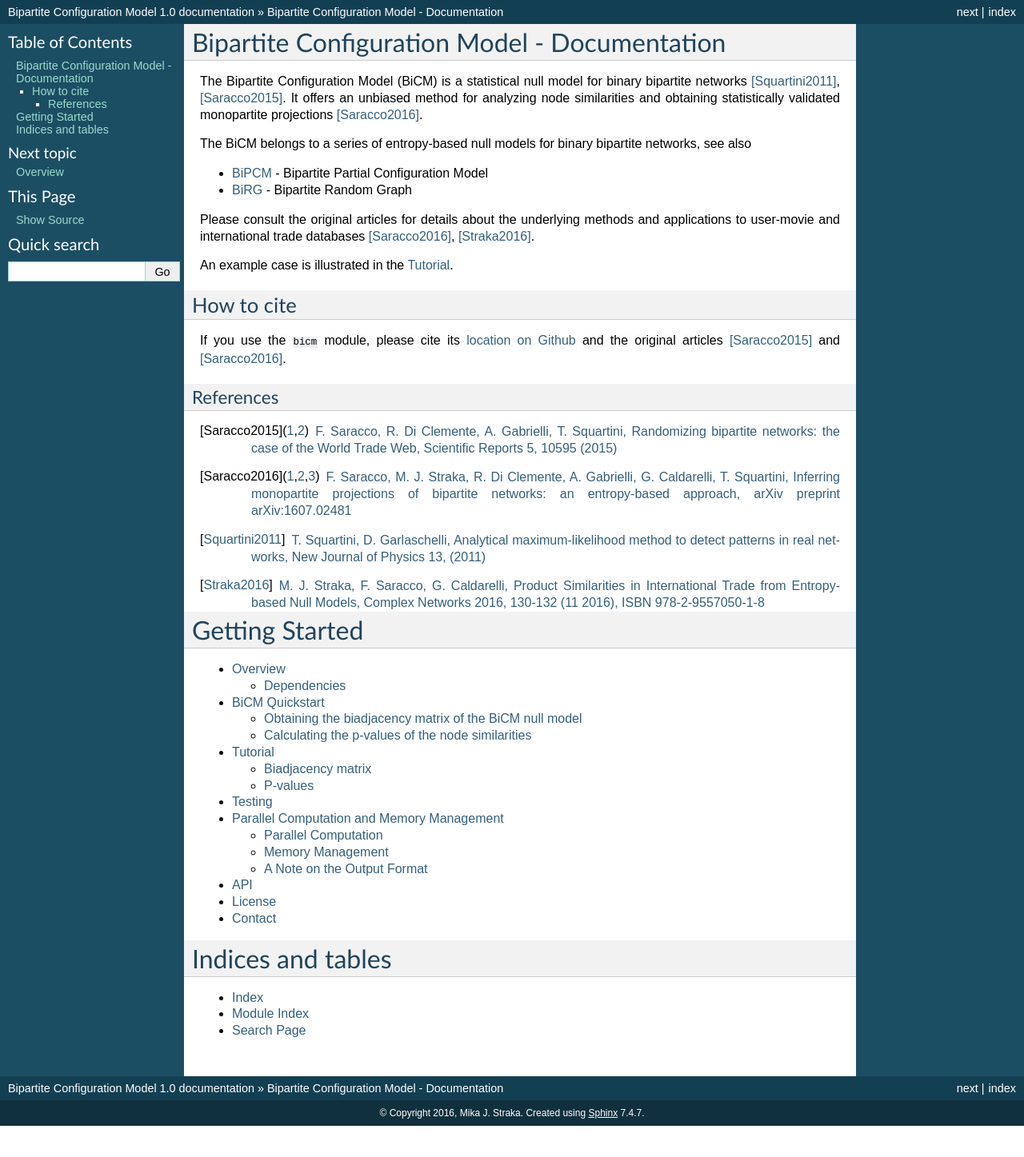
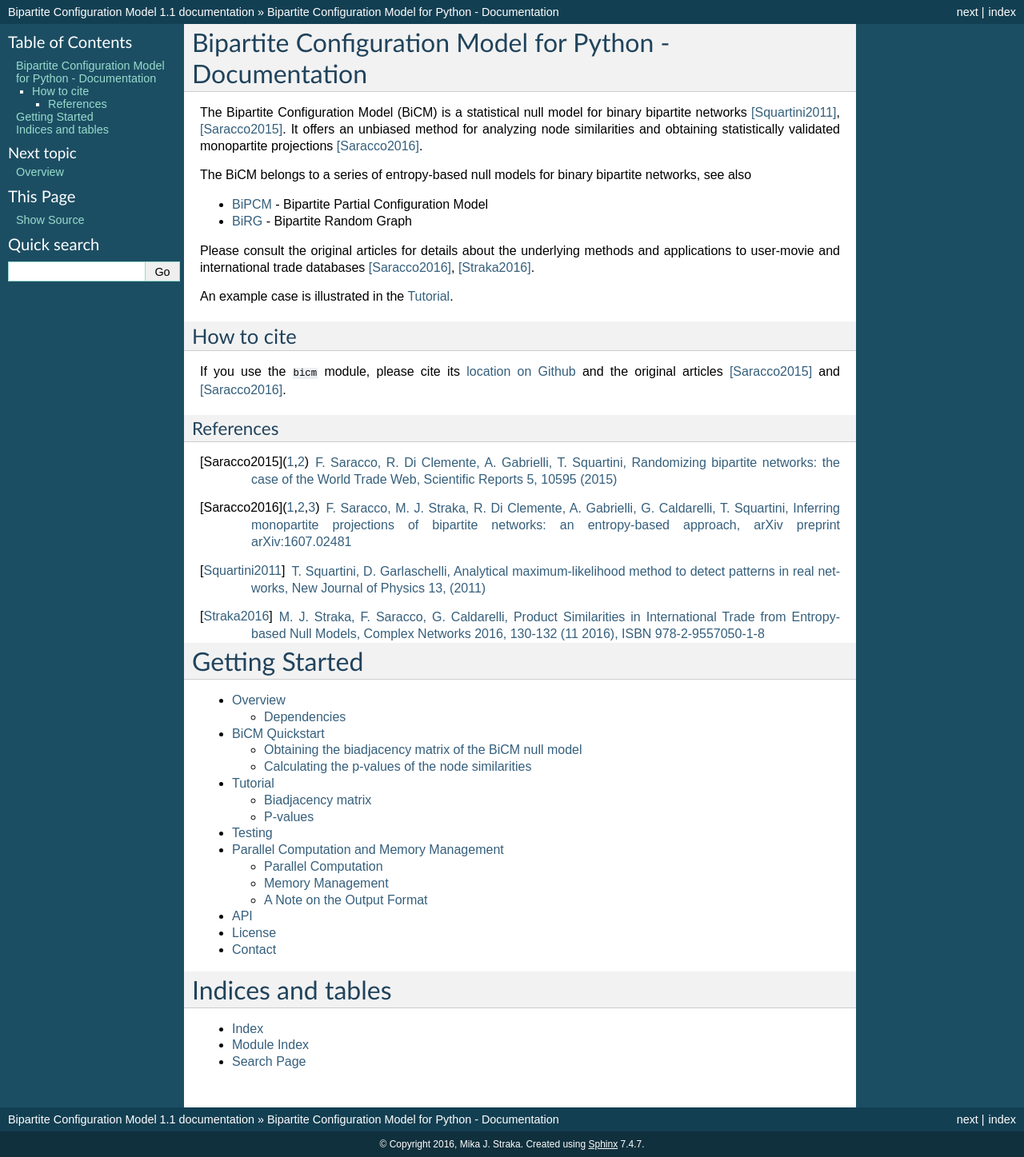
Before and after one commit to tsakim/bicm, a Sphinx documentation site: the page built from docs/index.rst, in a window 1280 px wide. Shown: the whole page at 80% size. Built offline with Sphinx 7.4.7, drawn with Linux system fonts in a browser that asks for light colours; before the commit the page ends 1408 px from its top, so only the background shows below that.

Commit message:
Title in documentation updated.

```diff
--- a/docs/conf.py
+++ b/docs/conf.py
@@ -56,9 +56,9 @@ copyright = u'2016, Mika J. Straka'
 # built documents.
 #
 # The short X.Y version.
-version = '1.0'
+version = '1.1'
 # The full version, including alpha/beta/rc tags.
-release = '1.0'
+release = '1.1'
 
 # The language for content autogenerated by Sphinx. Refer to documentation
 # for a list of supported languages.
@@ -201,7 +201,7 @@ latex_elements = {
 # (source start file, target name, title,
 #  author, documentclass [howto, manual, or own class]).
 latex_documents = [
-  ('index', 'BipartiteConfigurationModel.tex', u'Bipartite Configuration Model Documentation',
+  ('index', 'BipartiteConfigurationModel.tex', u'Bipartite Configuration Model for Python - Documentation',
    u'Mika J. Straka', 'manual'),
 ]
 
@@ -231,7 +231,7 @@ latex_documents = [
 # One entry per manual page. List of tuples
 # (source start file, name, description, authors, manual section).
 man_pages = [
-    ('index', 'bipartiteconfigurationmodel', u'Bipartite Configuration Model Documentation',
+    ('index', 'bipartiteconfigurationmodel', u'Bipartite Configuration Model for Python - Documentation',
      [u'Mika J. Straka'], 1)
 ]
 
--- a/docs/index.rst
+++ b/docs/index.rst
@@ -1,4 +1,4 @@
-Bipartite Configuration Model - Documentation
+Bipartite Configuration Model for Python - Documentation
 ================================================================================
 
 The Bipartite Configuration Model (BiCM) is a statistical null model for binary
```
Also changed, not shown: README.md (+1 -1 lines), 2 other files.
